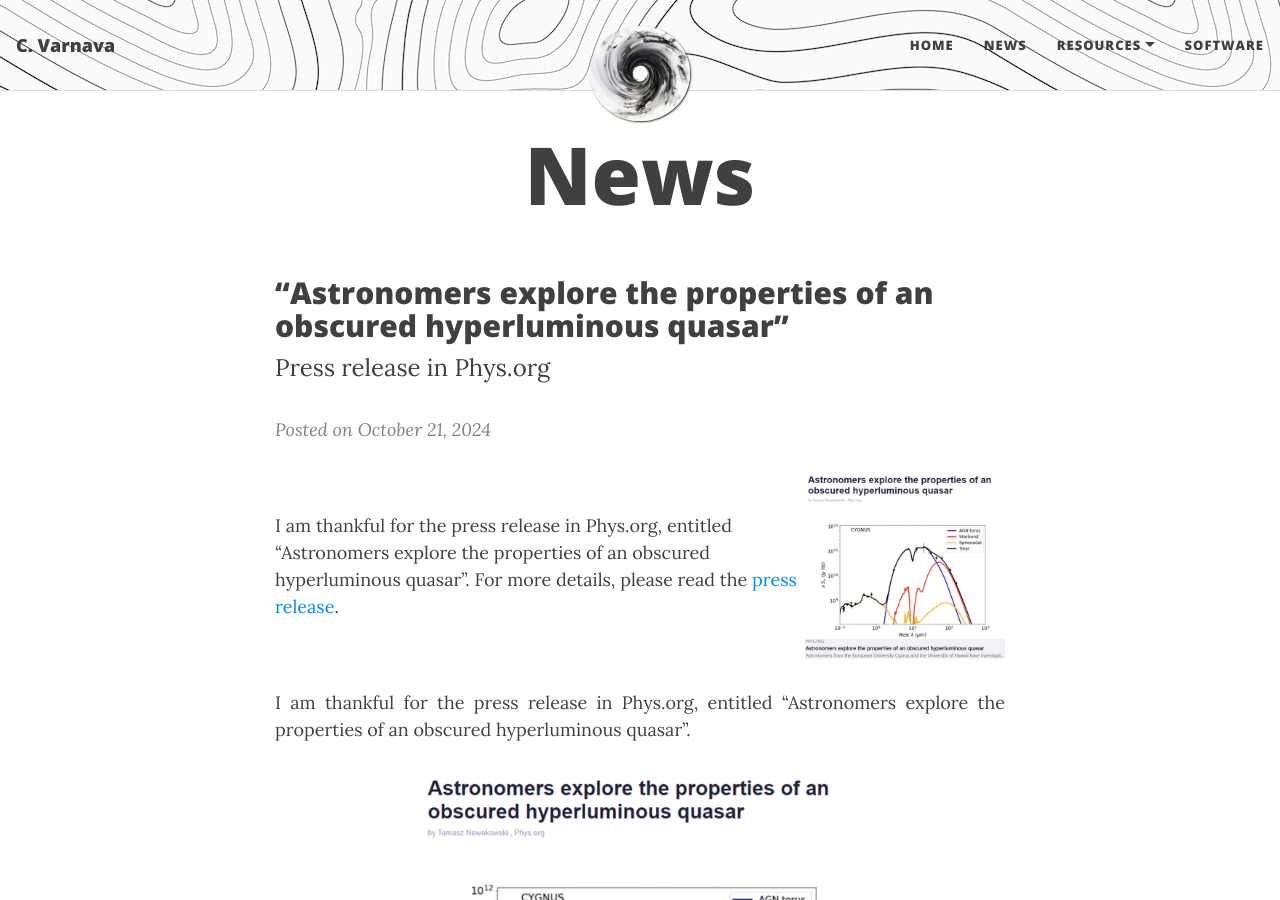
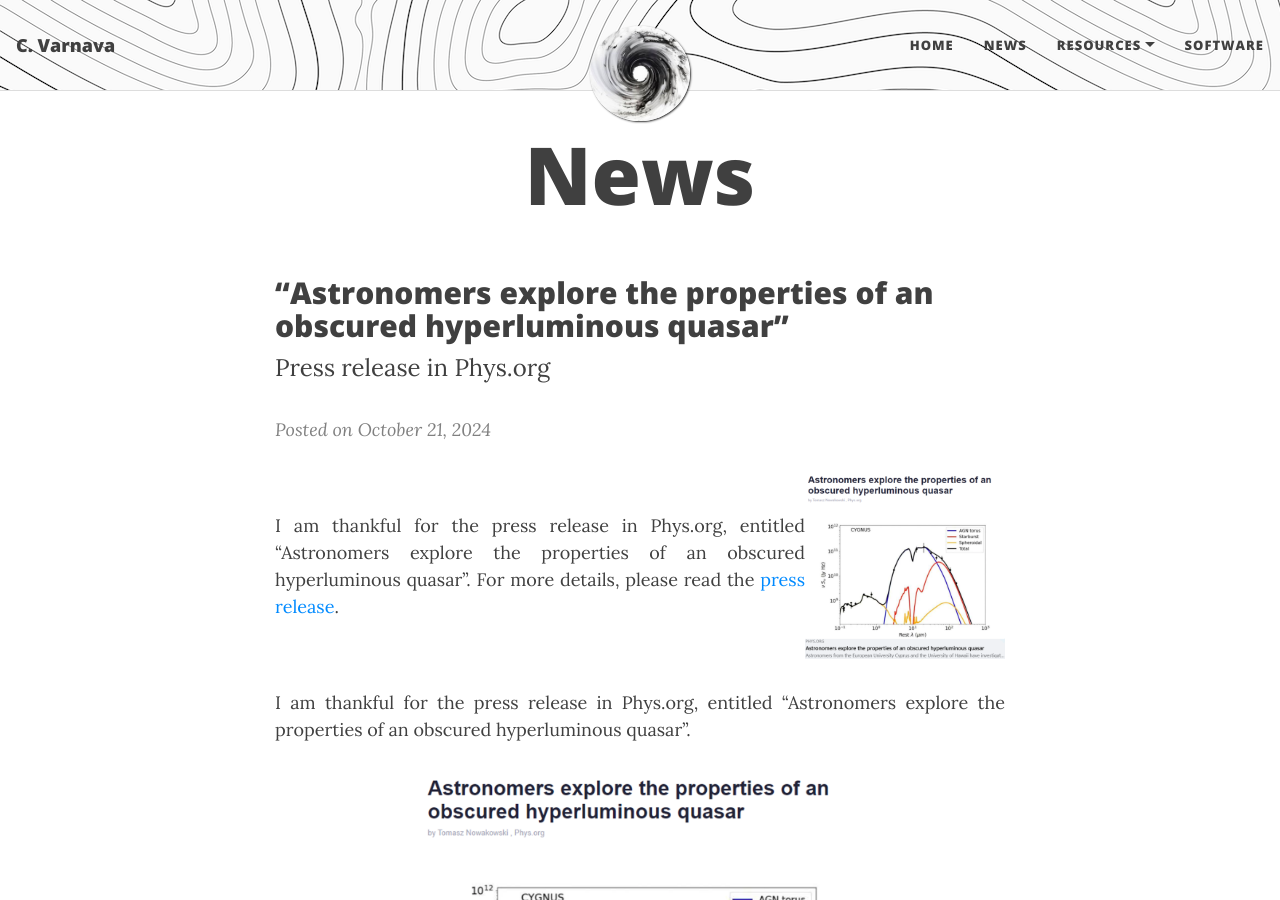
Before and after one commit to ch-var/ch-var.github.io, a Jekyll site: the page built from news.html, in a window 1280 px wide and 900 px high. Built offline with Jekyll 4.4.1, drawn with Linux system fonts in a browser that asks for light colours; formulas are drawn with MathJax 3.

Commit message:
Update news.html

```diff
--- a/news.html
+++ b/news.html
@@ -11,7 +11,7 @@
 <i style="color:#808080";>Posted on October 21, 2024</i>
 
 <div style="display: flex; justify-content: space-between; align-items: center;">
-  <p style="text-align: left;">I am thankful for the press release in Phys.org, entitled “Astronomers explore the properties of an obscured hyperluminous quasar”. For more details, please read the <a href="https://phys.org/news/2024-10-astronomers-explore-properties-obscured-hyperluminous.html">press release</a>.</p>
+  <p style="text-align: justify; flex: 1;">I am thankful for the press release in Phys.org, entitled “Astronomers explore the properties of an obscured hyperluminous quasar”. For more details, please read the <a href="https://phys.org/news/2024-10-astronomers-explore-properties-obscured-hyperluminous.html">press release</a>.</p>
   <img src="/assets/img/press.png" style="max-width: 200px; height: auto;"/>
 </div>
 
```
